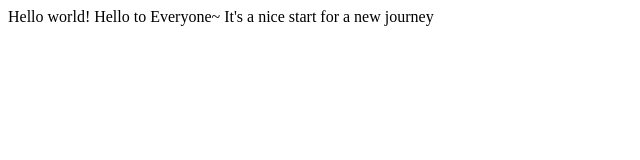
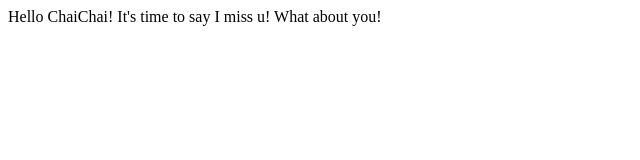
Before and after one commit to milkwayl/practice-folder, a plain HTML site: page index.html in a window 1280 px wide. Shown: the whole page, without its empty margins (0-640 px from the left). Drawn offline with Linux system fonts and the light colour scheme.

Commit message:
New version Update

```diff
--- a/index.html
+++ b/index.html
@@ -6,8 +6,8 @@
     <title>Document</title>
 </head>
 <body>
-    Hello world!
-    Hello to Everyone~
-    It's a nice start for a new journey
+    Hello ChaiChai!
+    It's time to say I miss u!
+    What about you!
 </body>
 </html>
```
